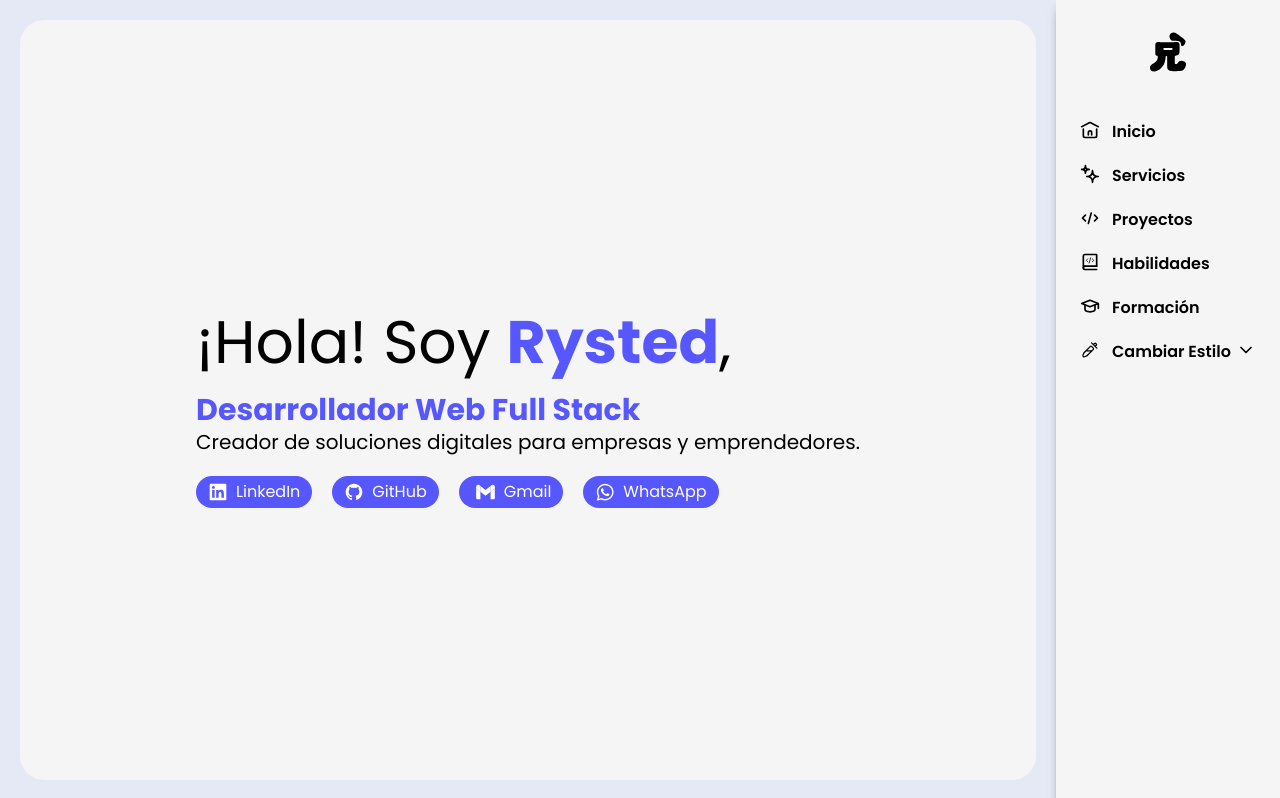
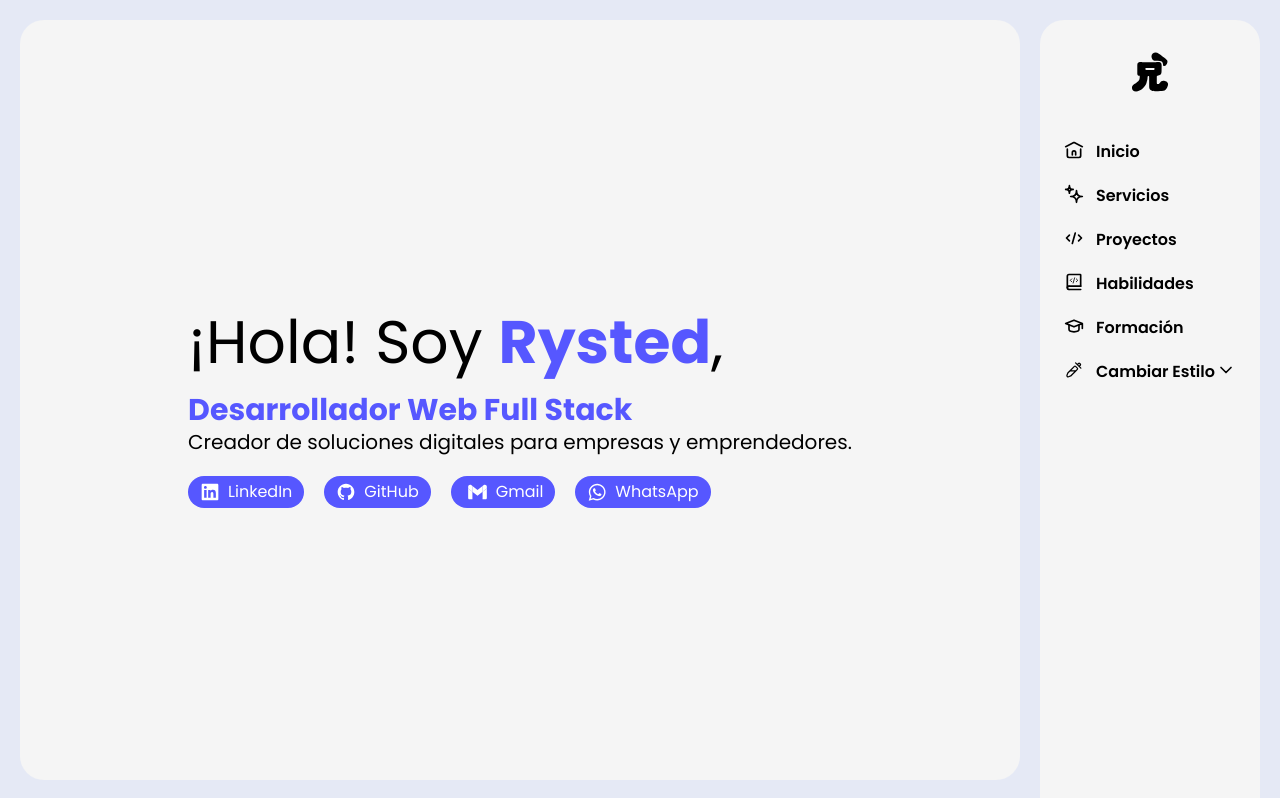
Before and after one commit to Rysted/portfolio, a React (Vite) app: page / in a window 1280 px wide. Shown: the top 798 px of the page. Built offline with nearby package versions, Linux system fonts and the light colour scheme.

Commit message:
Actualizando estilos de la aplicación y el pie de página

```diff
--- a/src/App.tsx
+++ b/src/App.tsx
@@ -17,7 +17,7 @@ const App = () => {
   return (
     <>
       <Header />
-      <main className="md:mt-0 lg:mr-56 font-poppins">
+      <main className="md:mt-0 lg:mr-60 font-poppins">
         <Home />
         <Services />
         <Projects />
--- a/src/components/common/ProjectsCard.tsx
+++ b/src/components/common/ProjectsCard.tsx
@@ -22,7 +22,9 @@ const ProjectsCard = ({
           src={`./projects/${image}`}
           alt={`Imagen de ${alt}`}
           loading="lazy"
-          className="block rounded-[25px] object-cover p-4 my-auto"
+          width="0"
+          height="100%"
+          className="block w-auto rounded-[25px] object-cover p-4 my-auto"
         />
       </div>
       <div className="p-4 bg-light_highlight dark:bg-dark_highlight rounded-b-xl shadow-lg transition-all duration-200 ease-in-out">
--- a/src/components/layouts/Footer.tsx
+++ b/src/components/layouts/Footer.tsx
@@ -5,7 +5,7 @@ import { GitHub, LinkedIn } from "../../Icons/Icons";
 
 const Footer = () => {
   return (
-    <footer className="md:mt-0 lg:mr-56 px-5 pt-10 pb-5 select-none font-poppins bg-light_highlight dark:bg-dark_highlight text-light_text dark:text-dark_text">
+    <footer className="md:mt-0 lg:mr-60 px-5 pt-10 pb-5 select-none font-poppins bg-light_highlight dark:bg-dark_highlight text-light_text dark:text-dark_text">
       <section className="max-w-[800px] lg:max-w-[1100px] mx-auto">
         <div className="flex justify-center items-center gap-4 mt-10">
           <span className="text-sm md:text-base">© 2024 - Rysted</span>
--- a/src/components/layouts/Header.tsx
+++ b/src/components/layouts/Header.tsx
@@ -55,15 +55,17 @@ const Header = () => {
         onClick={toggleSidebar}
       ></span>
       <div
-        className={`bg-light_highlight dark:bg-dark_highlight fixed ${
-          isOpenMenu ? "right-0" : "-right-60"
-        } top-20 lg:right-0 lg:top-0 w-56 h-screen flex-col justify-start px-0 font-poppins shadow-light_left dark:shadow-dark_left transition-all duration-200 ease-in-out z-10`}
+        className={`bg-light_background dark:bg-dark_background fixed ${
+          isOpenMenu ? "right-0" : "-right-64"
+        } p-5 pl-0 lg:right-0 lg:top-0 w-60 h-screen flex-col justify-start font-poppins transition-all duration-200 ease-in-out z-10`}
       >
-        <div className="opacity-0 w-0 h-0 my-0 md:w-full md:flex md:justify-center md:h-auto md:opacity-100 md:mt-8 md:mb-5">
-          <LogoTipo />
+        <div className="bg-light_highlight dark:bg-dark_highlight rounded-3xl">
+          <div className="opacity-0 w-0 h-0 my-0 md:w-full md:flex md:justify-center md:h-auto md:opacity-100 md:pt-8 md:pb-5">
+            <LogoTipo />
+          </div>
+
+          <NavMenu closeSidebar={closeSidebar} />
         </div>
-
-        <NavMenu closeSidebar={closeSidebar} />
       </div>
     </header>
   );
```
